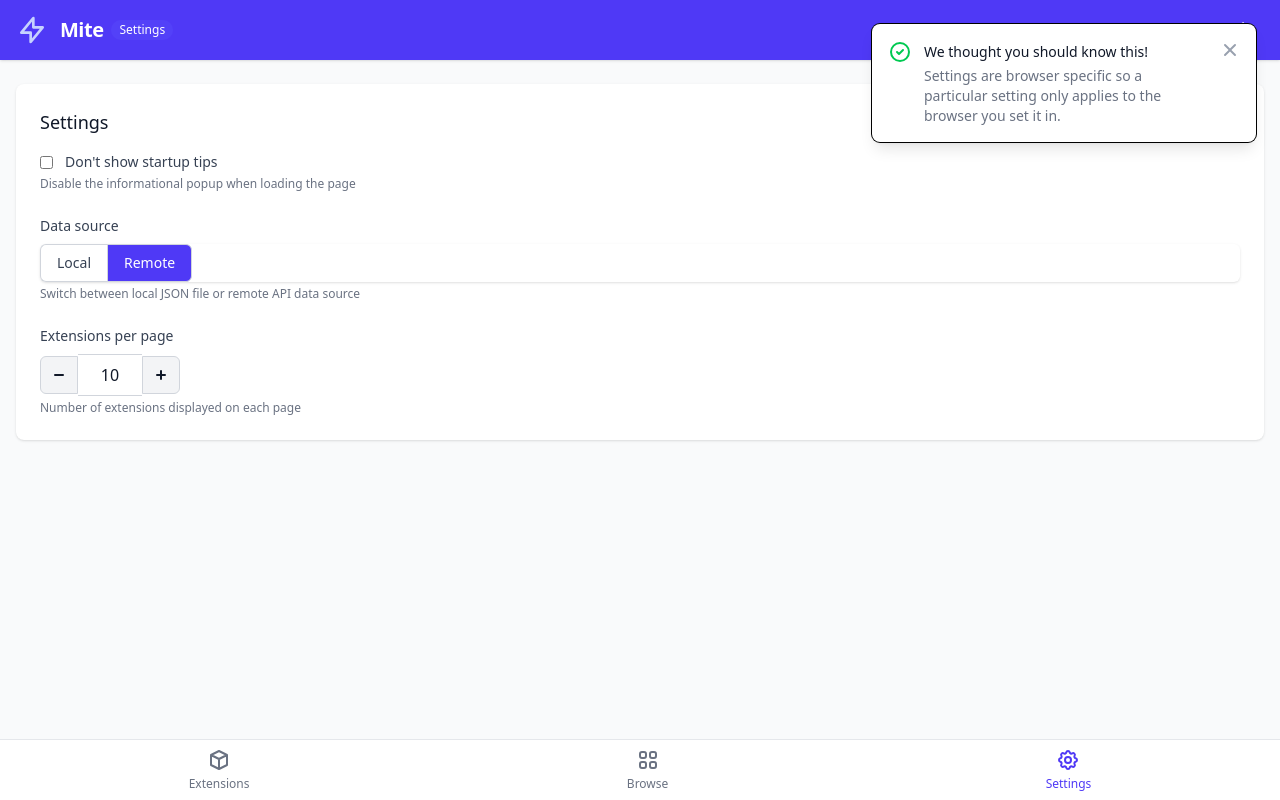
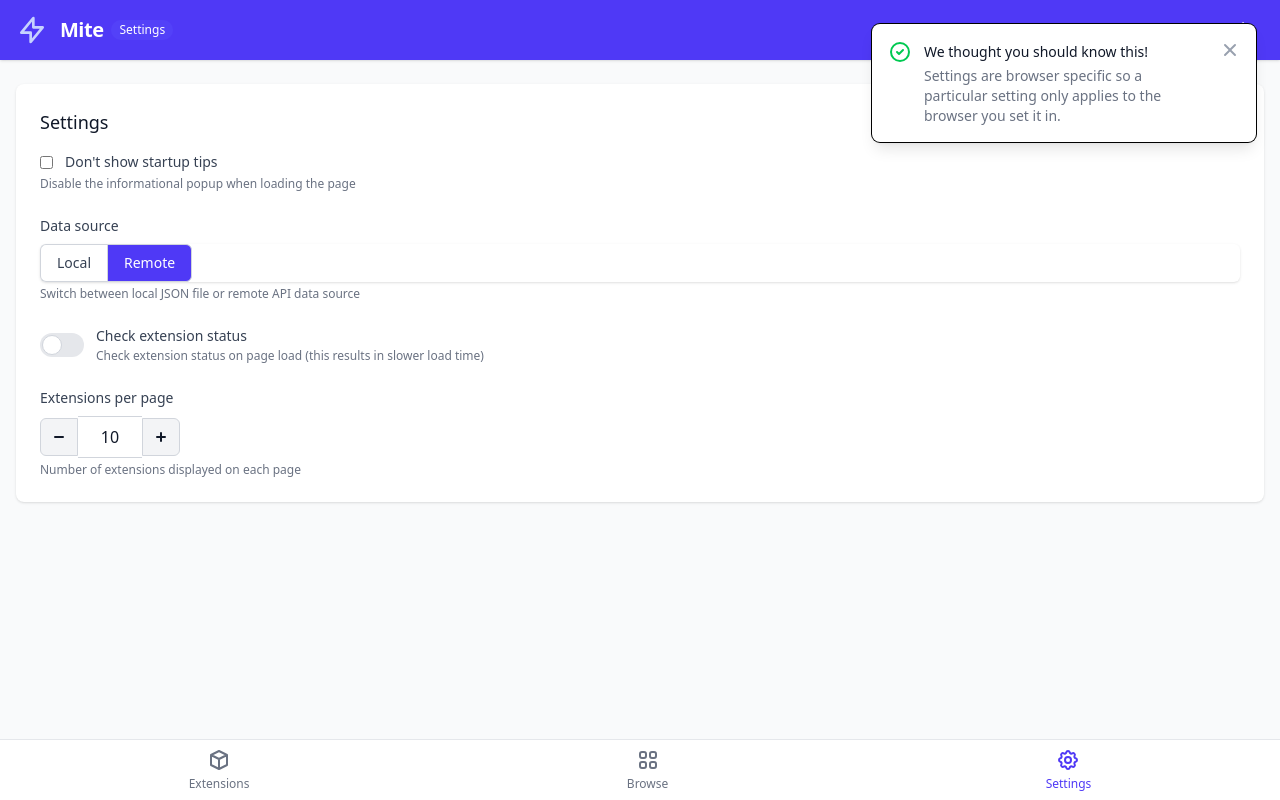
Before and after one commit to lordryns/mite, a Flask app: page /settings in a window 1280 px wide. Run offline with Flask 3, Linux system fonts and the light colour scheme; some libraries are stand-ins or nearby versions.

Commit message:
added option to ping extensions onload or not

```diff
--- a/website/static/settings.js
+++ b/website/static/settings.js
@@ -11,6 +11,7 @@ alertEl.remove();
 // putting outside the content loaded function to speed up the load
 handleExtensionPerPage();
 toggleLocalRemoteSource();
+toggleGetExtensionStatusOnLoadState();
 
 document.addEventListener('DOMContentLoaded', () => {
 
@@ -96,3 +97,20 @@ function toggleLocalRemoteSource() {
     }
   }
 }
+
+function toggleGetExtensionStatusOnLoadState() {
+  const checkbox = document.getElementById('get-extension-status-checkbox');
+
+  let isChecked = true;
+  isChecked = localStorage.getItem("ping-onload");
+  if (isChecked === null) {
+    localStorage.setItem("ping-onload", false.toString())
+    isChecked = true;
+  }
+
+  isChecked = isChecked === 'true';
+  checkbox.checked = isChecked;
+  checkbox.onclick = function () {
+    localStorage.setItem("ping-onload", checkbox.checked)
+  }
+}
--- a/website/templates/settings.html
+++ b/website/templates/settings.html
@@ -77,6 +77,7 @@
                 </p>
             </div>
 
+
             <!-- Data Source Toggle -->
             <div class="mb-6">
                 <label class="block text-sm font-medium text-gray-700 dark:text-gray-300 mb-2">
@@ -94,6 +95,27 @@
                     Switch between local JSON file or remote API data source
                 </p>
             </div>
+
+            <!-- send request toggle -->
+            <div class="mb-6">
+              <label class="inline-flex items-center cursor-pointer">
+                <!-- The hidden checkbox -->
+                <input type="checkbox" id="get-extension-status-checkbox" class="sr-only peer">
+
+                <!-- Toggle track -->
+                <div class="relative w-11 h-6 bg-gray-200 rounded-full peer dark:bg-gray-700 peer-checked:bg-indigo-600 peer-focus:ring-4 peer-focus:ring-indigo-300 dark:peer-focus:ring-indigo-800 peer-checked:after:translate-x-full peer-checked:after:border-white after:content-[''] after:absolute after:top-0.5 after:left-[2px] after:bg-white after:border-gray-300 after:border after:rounded-full after:h-5 after:w-5 after:transition-all dark:border-gray-600">
+                </div>
+
+                <!-- Label -->
+                <span class="ml-3 text-sm font-medium text-gray-700 dark:text-gray-300">
+                  Check extension status
+                  <p class="text-xs text-gray-500 dark:text-gray-400 mt-0.5">
+                    Check extension status on page load (this results in slower load time)
+                  </p>
+                </span>
+              </label>
+            </div>
+
 
             <!-- Extensions Per Page Control (moved below) -->
             <div>
@@ -119,6 +141,7 @@
                     Number of extensions displayed on each page
                 </p>
             </div>
+
         </div>
     </main>
 
--- a/website/views.py
+++ b/website/views.py
@@ -19,8 +19,9 @@ def settings():
 #---------- API ROUTES -----------#
 @views.route("/api/fetch_all")
 def fetch_all_data():
-    is_local = request.args.get("is_local", 'false')
-    is_local = is_local == 'true'
+    is_local = request.args.get("is_local", 'True').capitalize() == 'True'
+    ping_onload = request.args.get("ping_onload", 'True').capitalize() == 'True'
+    print(ping_onload)
     if is_local:
         repo_list = fetch_extensions_from_local_source()
         from_remote_source = False
@@ -43,9 +44,9 @@ def fetch_all_data():
 
     paginated_data = repo_list[start:end]
     for i in range(len(paginated_data)):
-        paginated_data[i]["ping_response"] = ping_extension_func(paginated_data[i]["sources"][0]["baseUrl"])
+        paginated_data[i]["ping_response"] = ping_extension_func(paginated_data[i]["sources"][0]["baseUrl"], ping_onload)
 
-    return jsonify({"data": paginated_data, "remote": from_remote_source})
+    return jsonify({"data": paginated_data, "remote": from_remote_source, "ping_onload": ping_onload})
 
 
 @views.route("/api/ping_extension")
@@ -53,13 +54,16 @@ def ping_extension():
     url = request.args.get("url")
     if not url:
         return jsonify({"status_code": 404, "response_time": 0.0})
-    return jsonify(ping_extension_func(url))
+    return jsonify(ping_extension_func(url, True))
 
 
-def ping_extension_func(url: str) -> dict[str, int | float]:
+def ping_extension_func(url: str, can_ping: bool) -> dict[str, int | float]:
     try:
         t0 = time.time()
-        query = requests.get(url, timeout=5)
+        if can_ping:
+            query = requests.get(url, timeout=5)
+        else:
+            return {"status_code": 000, "response_time": 0.0}
         t1 = time.time()
 
         return {"status_code": query.status_code, "response_time": t1 - t0}
```
Also changed, not shown: website/static/components/extension_card.js (+5 -3 lines), website/static/script.js (+3 -7 lines).
